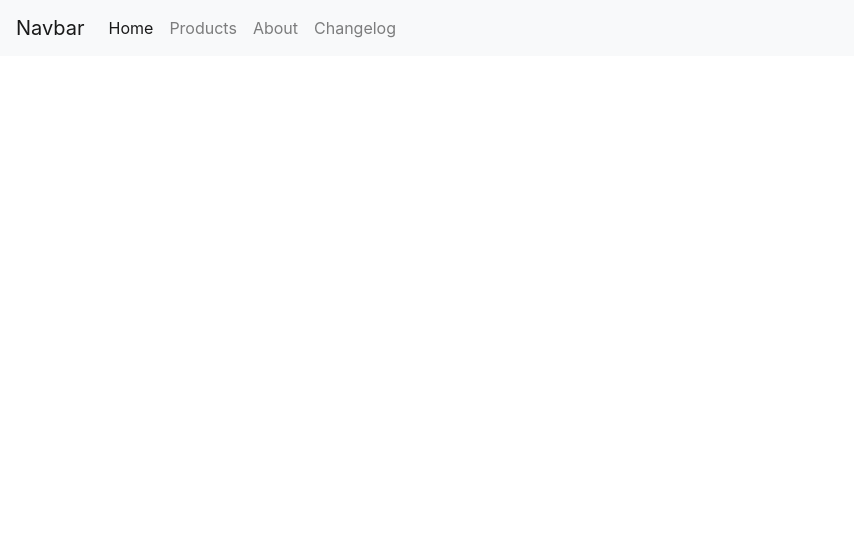
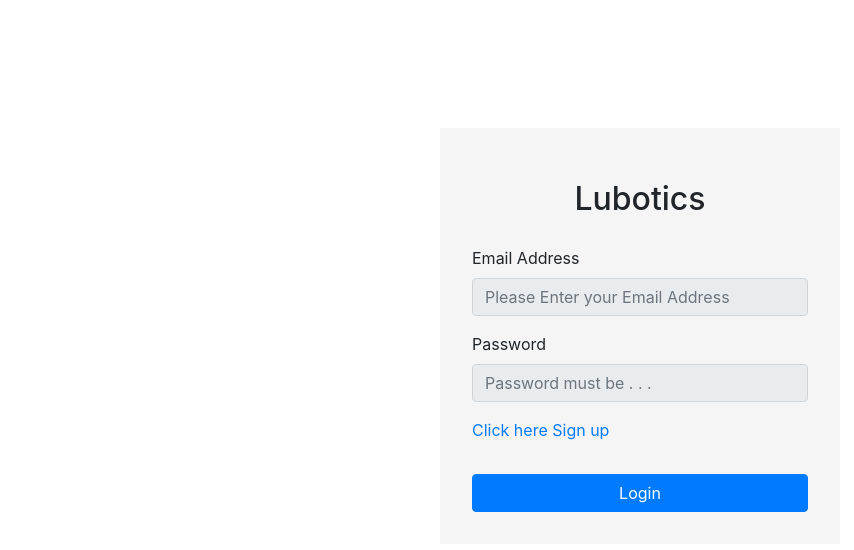
Before and after one commit to aerasmo/lubotics-frontend, a plain HTML site: page index.html in a window 1280 px wide. Shown: the whole page, without its empty margins (0-854 px from the left). Drawn offline with Linux system fonts and the light colour scheme.

Commit message:
added login and signup page (no validation)

```diff
--- a/css/main.css
+++ b/css/main.css
@@ -0,0 +1,25 @@
+.login-form {
+  width: 25%;
+  min-width: 400px;
+  margin: 0 auto;
+  margin-top: 10%;
+  padding: 2rem;
+  background: #f5f5f5;
+}
+
+.login-form h1 {
+  text-align: center;
+  padding: 1.25rem;
+  font-size: 2rem;
+}
+
+.login-form .sign-up-link {
+  padding: 1rem 0;
+}
+
+.login-form button[type="submit"] {
+  margin-top: 2rem;
+  text-align: center;
+  width: 100%;
+}
+/*# sourceMappingURL=main.css.map */
--- a/index.html
+++ b/index.html
@@ -3,17 +3,16 @@
   <head>
     <meta charset="utf-8">
     <meta name="viewport" content="width=device-width">
-    <link href="style.css" rel="stylesheet" type="text/css" />
-    <link rel="stylesheet" href="css/main.css">
-    <link rel="stylesheet" href="css/bootstrap.css">
+    <link rel="stylesheet" href="/css/main.css">
+    <link rel="stylesheet" href="/css/bootstrap.css">
 
     <title>Lubotics</title>
-    <link rel="icon" type="image/x-icon" href="res/imgs/greenFinal.ico"/>
+    <link rel="icon" type="image/x-icon" href="/res/imgs/greenFinal.ico"/>
   </head>
 
   <body>
     <!-- https://hackerthemes.com/bootstrap-cheatsheet/ -->
-      <nav class="navbar navbar-expand-lg navbar-light bg-light">
+      <!-- <nav class="navbar navbar-expand-lg navbar-light bg-light">
     <a class="navbar-brand" href="#">Navbar</a>
     <button class="navbar-toggler" type="button" data-toggle="collapse" data-target="#navbarSupportedContent" aria-controls="navbarSupportedContent" aria-expanded="false" aria-label="Toggle navigation">
       <span class="navbar-toggler-icon"></span>
@@ -30,16 +29,28 @@
         <li class="nav-item">
           <a class="nav-link" href="pages/about.html">About</a>
         </li>
-        <li class="nav-item">
-          <a class="nav-link" href="pages/chlog.html">Changelog</a>
-        </li>
       </ul>
-      <!-- <form class="form-inline my-2 my-lg-0">
-        <input class="form-control mr-sm-2" type="text" placeholder="Search" aria-label="Search">
-        <button class="btn btn-outline-success my-2 my-sm-0" type="submit">Search</button>
-      </form> -->
     </div>
-  </nav>
+  </nav> -->
+  <form class="login-form" action="/pages/home.html">
+    <h1> Lubotics </h1>
+    <fieldset disabled>
+      <div class="form-group">
+        <label for="formGroupExampleInput">Email Address</label>
+        <input type="text" class="form-control" id="formGroupExampleInput" placeholder="Please Enter your Email Address">
+      </div>
+      <div class="form-group">
+        <label for="formGroupExampleInput2">Password</label>
+        <input type="text" class="form-control" id="formGroupExampleInput2" placeholder="Password must be . . .">
+      </div>
+    </fieldset>
+
+    <a class="sign-up-link" href="/pages/signup.html"> Click here Sign up </a>
+    <button type="submit" class="btn btn-primary">Login</button>
+  </form>
+
+
+
 
   <script src="script.js"></script>
 
```
Also changed, not shown: pages/about.html (+1 -1 lines), pages/chlog.html (+1 -1 lines), pages/home.html (+22 -1 lines), pages/products.html (+1 -1 lines), pages/signup.html (added, +41 -0 lines).
